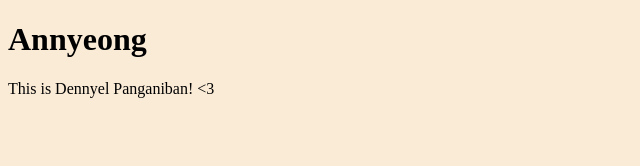
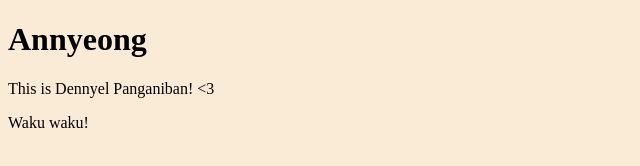
Before and after one commit to CodenameDenden/annyeong-test-page, a plain HTML site: page index.html in a window 1280 px wide. Shown: the full height of the page, 0-640 px from the left. Drawn offline with Linux system fonts and the light colour scheme.

Commit message:
Added waku waku in index.html

```diff
--- a/index.html
+++ b/index.html
@@ -8,5 +8,6 @@
     <body>
         <h1>Annyeong</h1>
         <p>This is Dennyel Panganiban! &lt;3</p>
+        <p>Waku waku!</p>
     </body>
 </html>
```
